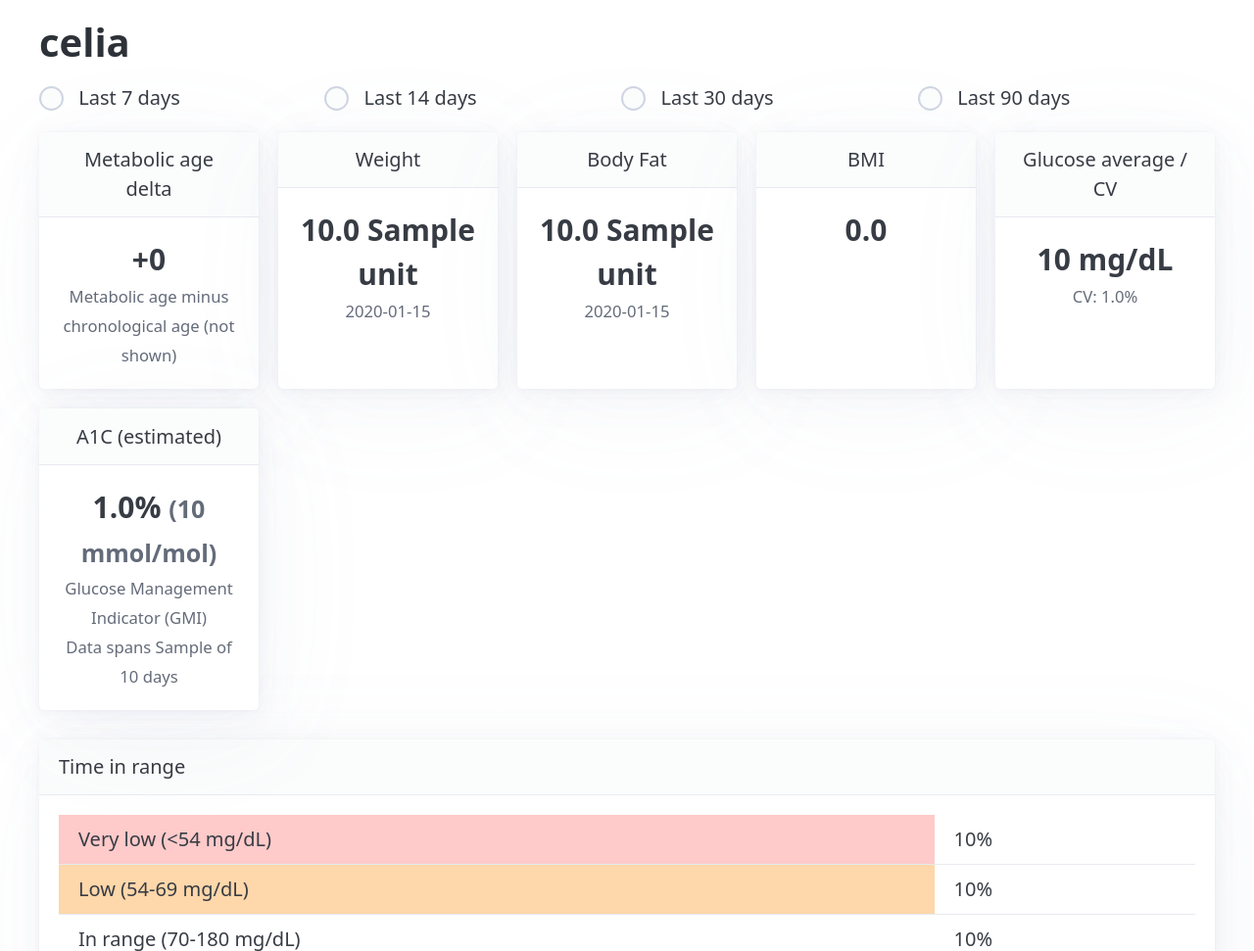
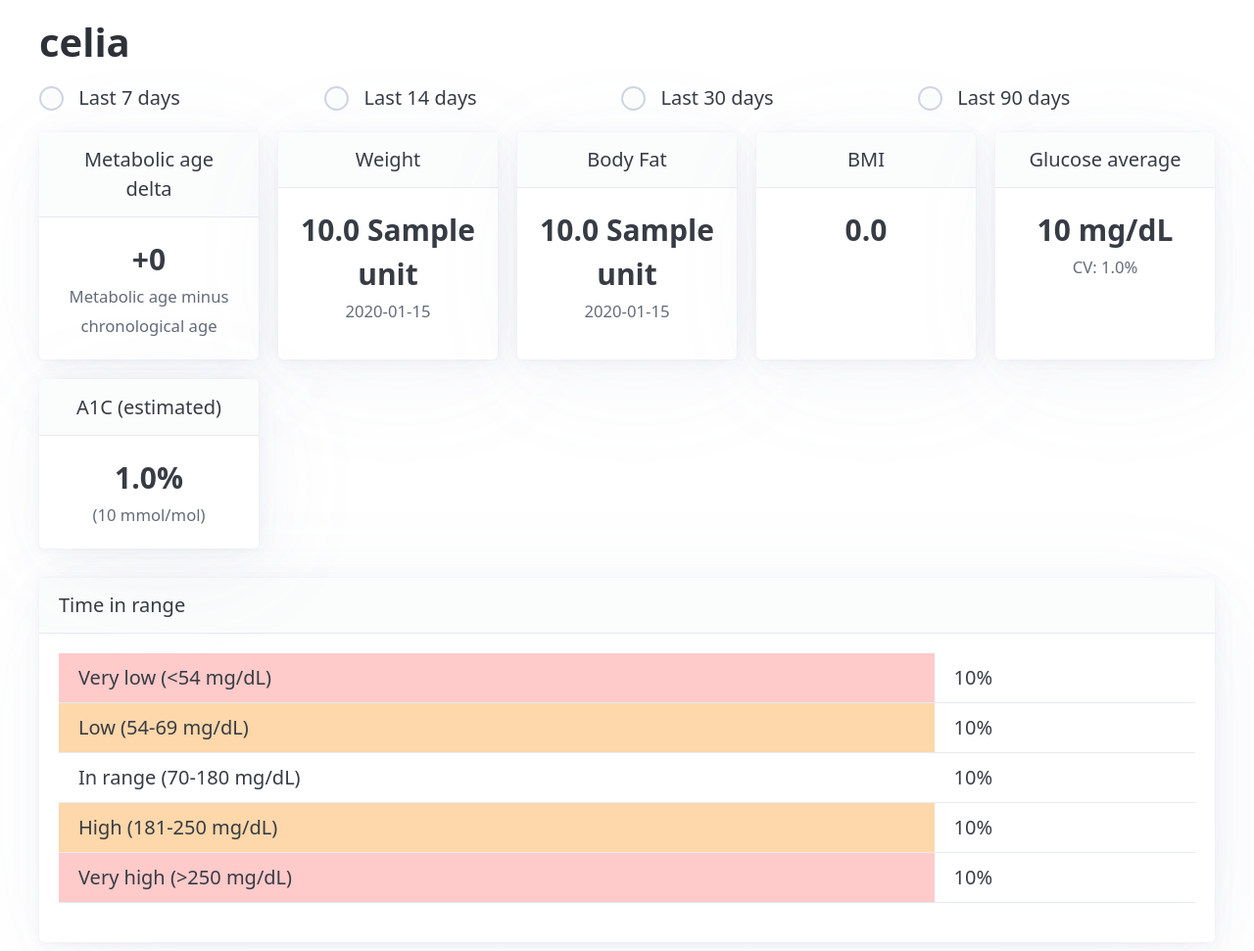
Before and after one commit to incogniaops/celia, a Python web app: template app/templates/dashboard.html in a window 1280 px wide. Shown: the top 971 px of the page at 98% size. Run offline with Jinja, Linux system fonts and the light colour scheme; the template is opened without the code that fills it: most values are stand-ins (such as "Sample title", 1, 10 or a date in 2020); some libraries are stand-ins or nearby versions.

Commit message:
feat: tidy up biometric card text
- Remove the "(not shown)" aside from the metabolic age delta card's
  caption
- Rename the "Glucose average / CV" card header to "Glucose average"
- Move the A1C card's mmol/mol figure to its own small line below the
  percentage, instead of inline beside it
- Remove the GMI/data-coverage caption lines from the A1C card (the
  underlying figures are still computed, just no longer rendered)
- Update tests for the new header text and the removed caption lines
- Verify end-to-end in the Podman container against real data

Co-Authored-By: Claude Sonnet 5 <noreply@anthropic.com>

```diff
--- a/app/templates/dashboard_content.html
+++ b/app/templates/dashboard_content.html
@@ -36,7 +36,7 @@
   <article>
     <header>Metabolic age delta</header>
     <div class="value">{{ "%+.0f"|format(age_comparison) }}</div>
-    <small>Metabolic age minus chronological age (not shown)</small>
+    <small>Metabolic age minus chronological age</small>
   </article>
   {% endif %}
   {% if biometric_profile.weight %}
@@ -64,18 +64,14 @@
   {% endif %}
   {% if glucose_summary %}
   <article>
-    <header>Glucose average / CV</header>
+    <header>Glucose average</header>
     <div class="value">{{ "%.0f"|format(glucose_summary.average_mgdl) }} mg/dL</div>
     <small>CV: {{ "%.1f"|format(glucose_summary.cv_percent) }}%</small>
   </article>
   <article>
     <header>A1C (estimated)</header>
-    <div class="value">
-      {{ "%.1f"|format(glucose_summary.gmi_percent) }}%
-      <small>({{ "%.0f"|format(glucose_summary.gmi_mmol_mol) }} mmol/mol)</small>
-    </div>
-    <small>Glucose Management Indicator (GMI)</small><br>
-    <small>Data spans {{ glucose_summary.days_with_data }} of {{ glucose_summary.days_in_range }} days</small>
+    <div class="value">{{ "%.1f"|format(glucose_summary.gmi_percent) }}%</div>
+    <small>({{ "%.0f"|format(glucose_summary.gmi_mmol_mol) }} mmol/mol)</small>
   </article>
   {% endif %}
 </section>
```
Also changed, not shown: openspec/changes/biometric-cards-redesign/specs/dashboard/spec.md (+1 -1 lines), openspec/changes/biometric-cards-redesign/tasks.md (+8 -0 lines), tests/test_dashboard_routes.py (+3 -3 lines), CHANGELOG.md.
